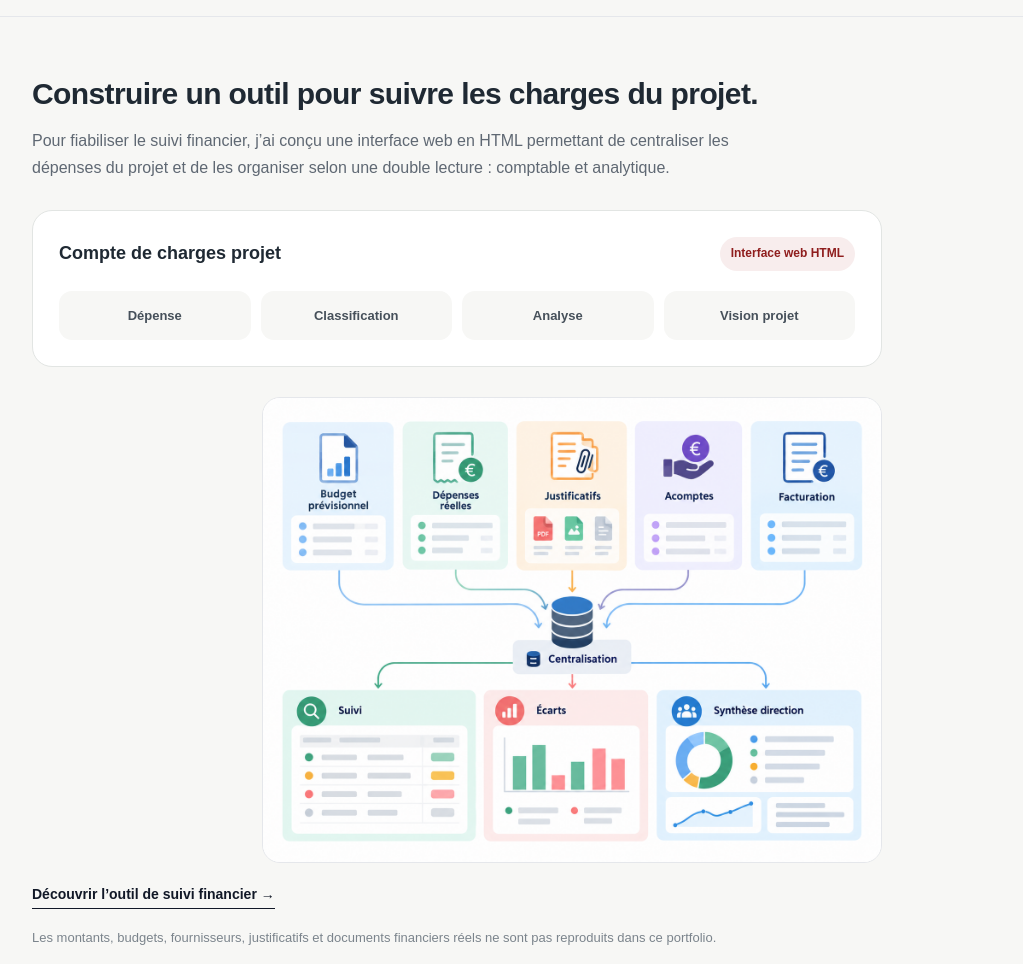
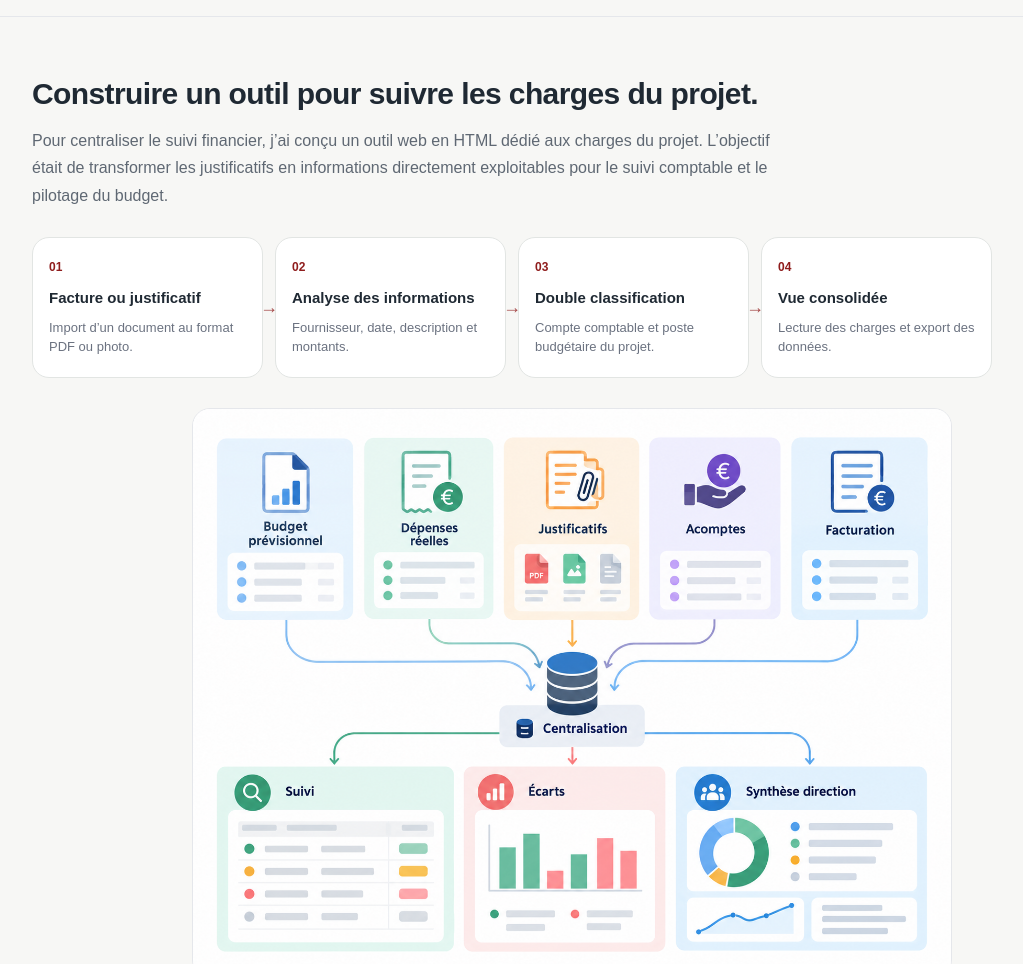
Before and after one commit to younesrizk2000-png/portfolio, a plain HTML site: page honda.html in a window 1280 px wide. Shown: the part 2680-3644 px from the top of the page, without its empty margins (68-1091 px from the left). Drawn offline with Linux system fonts and the light colour scheme.

Commit message:
Update honda.html

```diff
--- a/honda.html
+++ b/honda.html
@@ -151,7 +151,7 @@
     }
 
     .visual-budget {
-      width: min(620px, 100%);
+      width: min(760px, 100%);
     }
 
     .visual-team {
@@ -245,6 +245,55 @@
       max-width: 800px;
     }
 
+    .finance-flow {
+      margin-top: 28px;
+      display: grid;
+      grid-template-columns: repeat(4, 1fr);
+      gap: 12px;
+      max-width: 960px;
+    }
+
+    .finance-step {
+      position: relative;
+      background: #ffffff;
+      border: 1px solid #e2e5e3;
+      border-radius: 17px;
+      padding: 20px 16px;
+      min-height: 120px;
+    }
+
+    .finance-step:not(:last-child)::after {
+      content: "→";
+      position: absolute;
+      right: -16px;
+      top: 50%;
+      transform: translateY(-50%);
+      color: #a64a4a;
+      font-size: 18px;
+      font-weight: 700;
+      z-index: 2;
+    }
+
+    .finance-number {
+      font-size: 12px;
+      color: #8f1d1d;
+      font-weight: 700;
+      margin-bottom: 8px;
+    }
+
+    .finance-step strong {
+      display: block;
+      font-size: 15px;
+      color: #1f2933;
+      margin-bottom: 7px;
+    }
+
+    .finance-step p {
+      font-size: 13px;
+      line-height: 1.5;
+      color: #6b7280;
+    }
+
     .field-grid {
       margin-top: 28px;
       display: grid;
@@ -271,54 +320,6 @@
       color: #66706a;
       font-size: 14px;
       line-height: 1.55;
-    }
-
-    .tool-box {
-      margin-top: 28px;
-      max-width: 850px;
-      background: #ffffff;
-      border: 1px solid #e2e5e3;
-      border-radius: 20px;
-      padding: 26px;
-    }
-
-    .tool-head {
-      display: flex;
-      align-items: center;
-      justify-content: space-between;
-      gap: 20px;
-      margin-bottom: 20px;
-    }
-
-    .tool-name {
-      font-size: 18px;
-      font-weight: 700;
-      color: #1f2933;
-    }
-
-    .tool-tag {
-      font-size: 12px;
-      font-weight: 700;
-      color: #8f1d1d;
-      background: #f8eded;
-      border-radius: 999px;
-      padding: 7px 11px;
-    }
-
-    .tool-flow {
-      display: grid;
-      grid-template-columns: repeat(4, 1fr);
-      gap: 10px;
-    }
-
-    .tool-step {
-      background: #f7f7f5;
-      border-radius: 13px;
-      padding: 14px 10px;
-      text-align: center;
-      font-size: 13px;
-      font-weight: 700;
-      color: #46505a;
     }
 
     .project-link {
@@ -402,11 +403,13 @@
 
     @media (max-width: 850px) {
       .workflow,
+      .finance-flow,
       .results-grid {
         grid-template-columns: repeat(2, 1fr);
       }
 
-      .workflow-step::after {
+      .workflow-step::after,
+      .finance-step::after {
         display: none;
       }
 
@@ -421,10 +424,6 @@
       .field-grid {
         grid-template-columns: repeat(2, 1fr);
       }
-
-      .tool-flow {
-        grid-template-columns: repeat(2, 1fr);
-      }
     }
 
     @media (max-width: 620px) {
@@ -437,15 +436,10 @@
       }
 
       .workflow,
+      .finance-flow,
       .results-grid,
-      .field-grid,
-      .tool-flow {
+      .field-grid {
         grid-template-columns: 1fr;
-      }
-
-      .tool-head {
-        align-items: flex-start;
-        flex-direction: column;
       }
     }
   </style>
@@ -666,48 +660,87 @@
           </h2>
 
           <p class="section-copy">
-            Pour fiabiliser le suivi financier,
-            j’ai conçu une interface web en HTML
-            permettant de centraliser les dépenses du projet
-            et de les organiser selon une double lecture :
-            comptable et analytique.
+            Pour centraliser le suivi financier,
+            j’ai conçu un outil web en HTML
+            dédié aux charges du projet.
+            L’objectif était de transformer les justificatifs
+            en informations directement exploitables
+            pour le suivi comptable et le pilotage du budget.
           </p>
 
         </div>
 
 
-        <div class="tool-box">
+        <div class="finance-flow">
 
-          <div class="tool-head">
+          <div class="finance-step">
 
-            <div class="tool-name">
-              Compte de charges projet
+            <div class="finance-number">
+              01
             </div>
 
-            <div class="tool-tag">
-              Interface web HTML
-            </div>
+            <strong>
+              Facture ou justificatif
+            </strong>
+
+            <p>
+              Import d’un document
+              au format PDF ou photo.
+            </p>
 
           </div>
 
 
-          <div class="tool-flow">
+          <div class="finance-step">
 
-            <div class="tool-step">
-              Dépense
+            <div class="finance-number">
+              02
             </div>
 
-            <div class="tool-step">
-              Classification
+            <strong>
+              Analyse des informations
+            </strong>
+
+            <p>
+              Fournisseur, date,
+              description et montants.
+            </p>
+
+          </div>
+
+
+          <div class="finance-step">
+
+            <div class="finance-number">
+              03
             </div>
 
-            <div class="tool-step">
-              Analyse
+            <strong>
+              Double classification
+            </strong>
+
+            <p>
+              Compte comptable
+              et poste budgétaire du projet.
+            </p>
+
+          </div>
+
+
+          <div class="finance-step">
+
+            <div class="finance-number">
+              04
             </div>
 
-            <div class="tool-step">
-              Vision projet
-            </div>
+            <strong>
+              Vue consolidée
+            </strong>
+
+            <p>
+              Lecture des charges
+              et export des données.
+            </p>
 
           </div>
 
```
